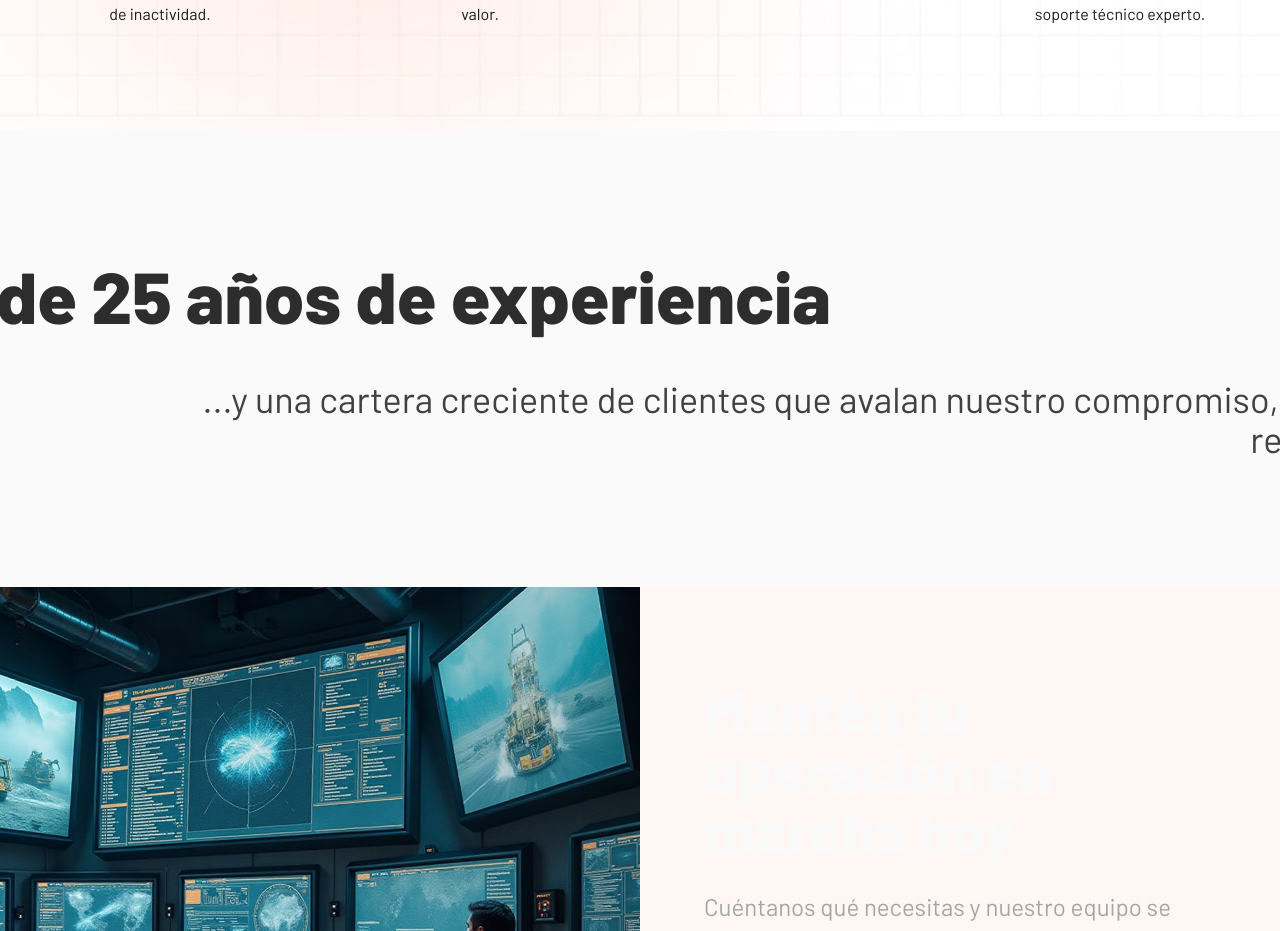
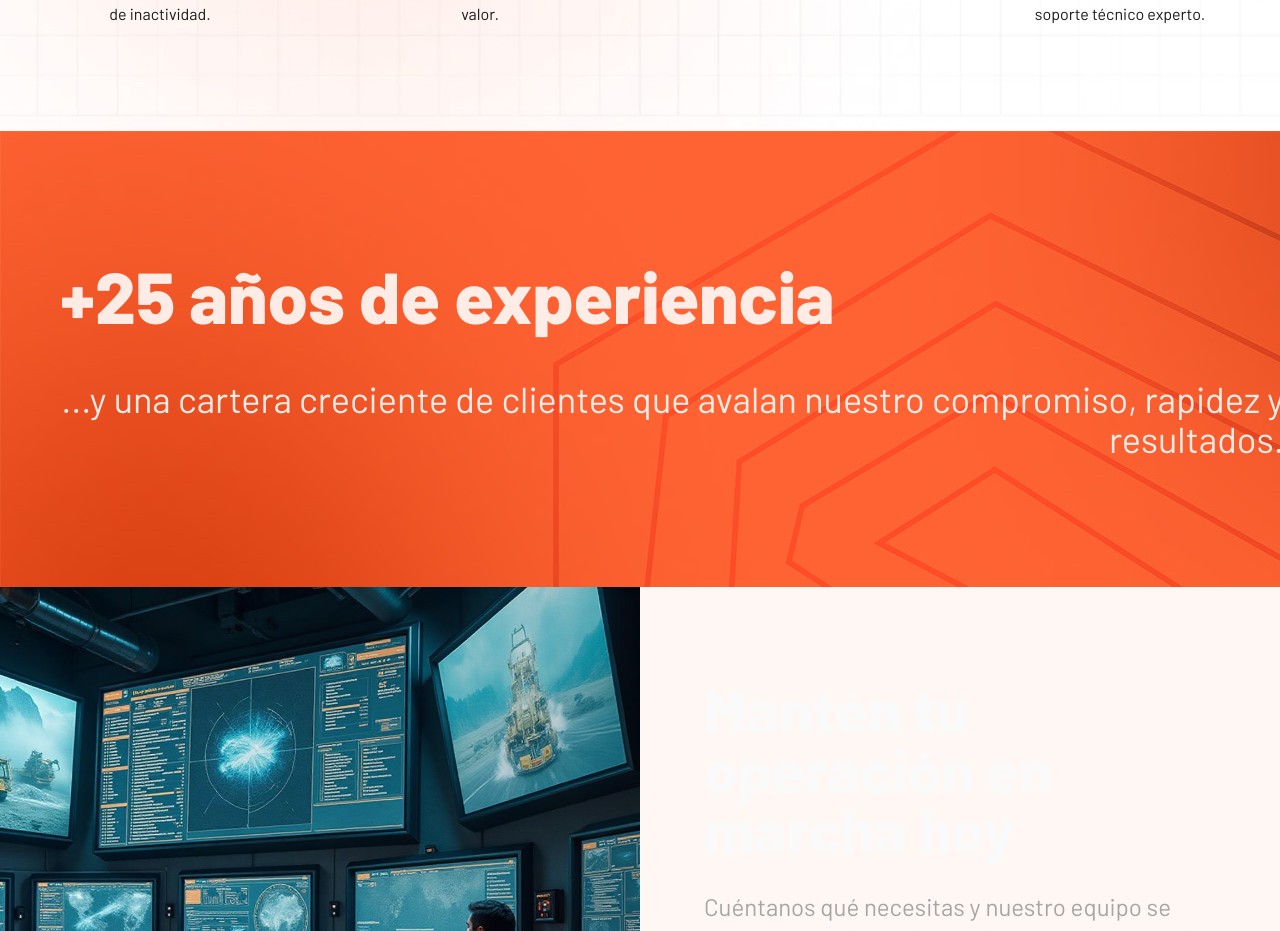
Before and after one commit to onstudiocl/global-parts-forge, a React (Vite) app: page / in a window 1280 px wide. Shown: the part 2041-2972 px from the top of the page. Built offline with nearby package versions, Linux system fonts and the light colour scheme; the HTML template or start-up script is replaced by a standard one.

Commit message:
Adding a background image and changing the text color of the Stats section in the Home view

```diff
--- a/src/components/home/Stats.tsx
+++ b/src/components/home/Stats.tsx
@@ -8,12 +8,12 @@ const Stats = () => {
     offset: ["start end", "end start"],
   });
 
-  const leftX = useTransform(scrollYProgress, [0, 1], ["-20%", "0%"]);
-  const rightX = useTransform(scrollYProgress, [0, 1], ["20%", "0%"]);
+  const leftX = useTransform(scrollYProgress, [0, 1], ["-0%", "10%"]);
+  const rightX = useTransform(scrollYProgress, [0, 1], ["3%", "-1%"]);
   const opacity = useTransform(scrollYProgress, [0, 0.5, 1], [0.6, 1, 0.6]);
 
   return (
-    <section ref={sectionRef} className="py-32 bg-primary text-primary-foreground overflow-hidden">
+    <section ref={sectionRef} className="py-32 bg-[url('/src/assets/stats_background.jpg')] text-white overflow-hidden">
       <div className="container mx-auto px-4">
         <div className="space-y-12">
           <motion.div
@@ -21,7 +21,7 @@ const Stats = () => {
             className="text-center md:text-left"
           >
             <h2 className="text-5xl md:text-6xl lg:text-7xl font-heading font-bold leading-tight">
-              Más de 25 años de experiencia
+              +25 años de experiencia
             </h2>
           </motion.div>
 
@@ -29,7 +29,7 @@ const Stats = () => {
             style={{ x: rightX, opacity }}
             className="text-center md:text-right"
           >
-            <p className="text-2xl md:text-3xl lg:text-4xl font-body leading-relaxed text-primary-foreground/90">
+            <p className="text-2xl md:text-3xl lg:text-4xl font-body leading-relaxed text-white">
               ...y una cartera creciente de clientes que avalan nuestro compromiso, rapidez y resultados.
             </p>
           </motion.div>
```
Also changed, not shown: src/assets/stats_background.jpg (added).
